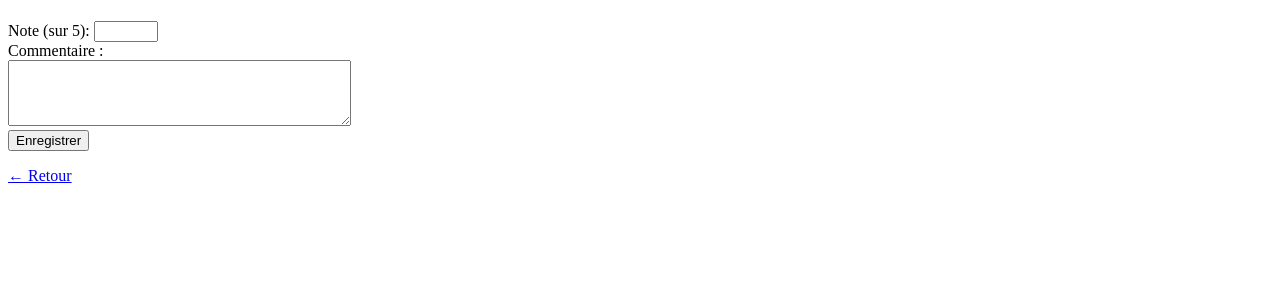
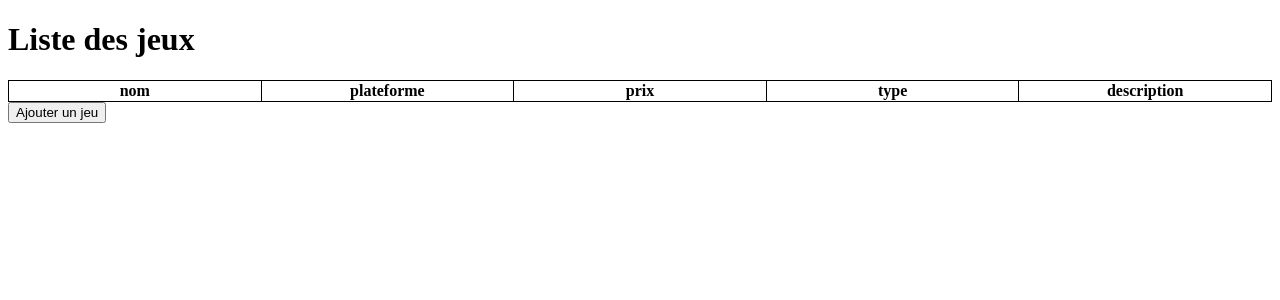
Before and after one commit to Ilyass030/archi_log, a Flask app: template src/templates/film_detail.html in a window 1280 px wide. Shown: the top 300 px of the page. Run offline with Flask 3, Linux system fonts and the light colour scheme; the template is opened without the code that fills it, so the values that code supplies are empty.

Commit message:
retour pour test

```diff
--- a/src/templates/film_detail.html
+++ b/src/templates/film_detail.html
@@ -1,20 +1,40 @@
 <!DOCTYPE html>
-<html lang="fr">
-<head>
-  <meta charset="UTF-8">
-  <title>Notation - {{ film.nom }}</title>
-</head>
-<body>
-  <h1>{{ film.nom }}</h1>
-  <form method="post">
-    <label for="note">Note (sur 5):</label>
-    <input type="number" name="note" min="0" max="5" step="0.1" value="{{ film.note or '' }}" required><br>
-
-    <label for="commentaire">Commentaire :</label><br>
-    <textarea name="commentaire" rows="4" cols="40">{{ film.commentaire or '' }}</textarea><br>
-
-    <button type="submit">Enregistrer</button>
-  </form>
-  <p><a href="{{ url_for('index') }}">← Retour</a></p>
-</body>
+<html>
+  <head>
+    <meta charset="UTF-8" />
+    <link href="/static/liste.css" rel="stylesheet">
+    <title>Stim</title>
+  </head>
+  <body>
+    <h1>Liste des jeux</h1>
+    <table>
+        <thead>
+            <th>nom</th>
+            <th>plateforme</th>
+            <th>prix</th>
+            <th>type</th>
+            <th>description</th>
+        </thead>
+        {% for jeu in jeux %}
+        <tbody>
+            <td>
+                {{jeu[0]}}
+            </td>
+            <td>
+                {{jeu[1]}}
+            </td>
+            <td>
+                {{jeu[2]}}
+            </td>
+            <td>
+                {{jeu[3]}}
+            </td>
+            <td>
+                {{jeu[4]}}
+            </td>
+        </tbody>
+        {% endfor %}
+    </table>
+    <button onclick="location.href='/'">Ajouter un jeu</button>
+  </body>
 </html>
```
Also changed, not shown: src/templates/index.html (+43 -24 lines).
